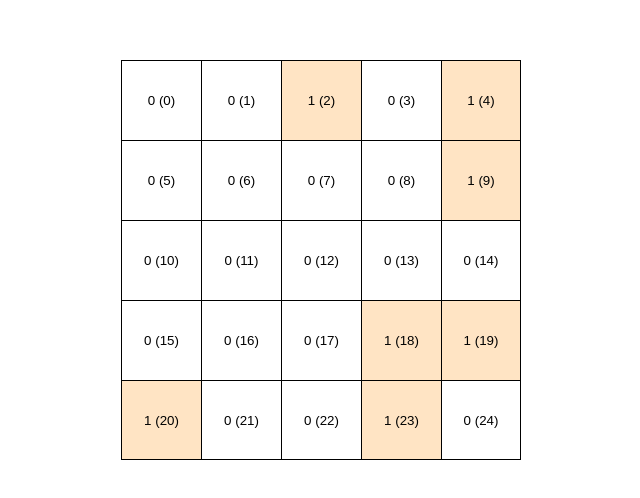
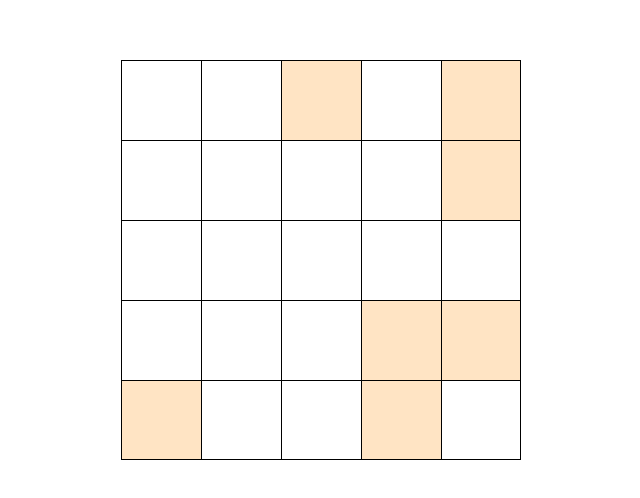
Before and after one commit to antrancs/grid-problem, a React (Create React App) app: page / in a window 1280 px wide. Shown: the top 498 px of the page, without its empty margins (319-959 px from the left). Built offline with nearby package versions, Linux system fonts and the light colour scheme.

Commit message:
Show connected cells on click

```diff
--- a/src/App.tsx
+++ b/src/App.tsx
@@ -1,4 +1,4 @@
-import React, { useMemo, useState, useEffect } from 'react';
+import React, { useMemo, useState, useEffect, useRef } from 'react';
 import './App.css';
 import Cell, { ICell } from './components/Cell';
 import {
@@ -10,6 +10,7 @@ import {
 function App() {
   const [size, setSize] = useState(5);
   const [cells, setCells] = useState<ICell[]>([]);
+  const currentSet = useRef<Set<number>>(new Set());
 
   const grid = useMemo(() => generateGrid(size), [size]);
 
@@ -25,7 +26,8 @@ function App() {
         cells.push({
           isHovered: false,
           index,
-          value
+          value,
+          text: ''
         });
       }
     }
@@ -34,32 +36,43 @@ function App() {
   }, [grid]);
 
   function handleCellHover(cellIndex: number) {
-    let currentSet: Set<number> = new Set();
-
+    currentSet.current = new Set();
     // Find the set the hovered cell belongs to
     for (const set of connectedAreaSets) {
       if (set.has(cellIndex)) {
-        currentSet = set;
+        currentSet.current = set;
         break;
       }
     }
 
     // highlight all cells in that set
     setCells(cells =>
-      cells.map(cell => {
-        return {
-          ...cell,
-          isHovered: currentSet.has(cell.index)
-        };
-      })
+      cells.map(cell => ({
+        ...cell,
+        isHovered: currentSet.current.has(cell.index)
+      }))
+    );
+  }
+
+  function handleCellClick(cellIndex: number) {
+    setCells(cells =>
+      cells.map(cell => ({
+        ...cell,
+        text: cell.index === cellIndex ? currentSet.current.size.toString() : ''
+      }))
     );
   }
 
   return (
     <div className="container">
-      <div className="grid">
+      <div className="grid" onMouseLeave={() => handleCellHover(-1)}>
         {cells.map(cell => (
-          <Cell key={cell.index} cell={cell} onHover={handleCellHover} />
+          <Cell
+            key={cell.index}
+            cell={cell}
+            onHover={handleCellHover}
+            onClick={handleCellClick}
+          />
         ))}
       </div>
     </div>
--- a/src/components/Cell.tsx
+++ b/src/components/Cell.tsx
@@ -6,28 +6,38 @@ import './Cell.css';
 export interface ICell {
   // Unique index of the cell in a grid
   index: number;
+
   isHovered: boolean;
 
   // 0 or 1
   value: number;
+
+  // Text to be displayed in that cell
+  text: string;
 }
 
 interface IProps {
   cell: ICell;
   onHover: (index: number) => void;
+  onClick: (index: number) => void;
 }
 
-const Cell: FunctionComponent<IProps> = ({ cell, onHover }) => {
-  const { value, index } = cell;
+const Cell: FunctionComponent<IProps> = ({ cell, onHover, onClick }) => {
+  const { value, index, text } = cell;
   return (
     <button
       onMouseOver={() => onHover(index)}
+      onClick={() => {
+        if (cell.value === 1) {
+          onClick(index);
+        }
+      }}
       className={classnames('grid-cell', {
         'grid-cell--active': value === 1,
         'grid-cell--hover': cell.isHovered
       })}
     >
-      {value} ({index})
+      {text}
     </button>
   );
 };
```
